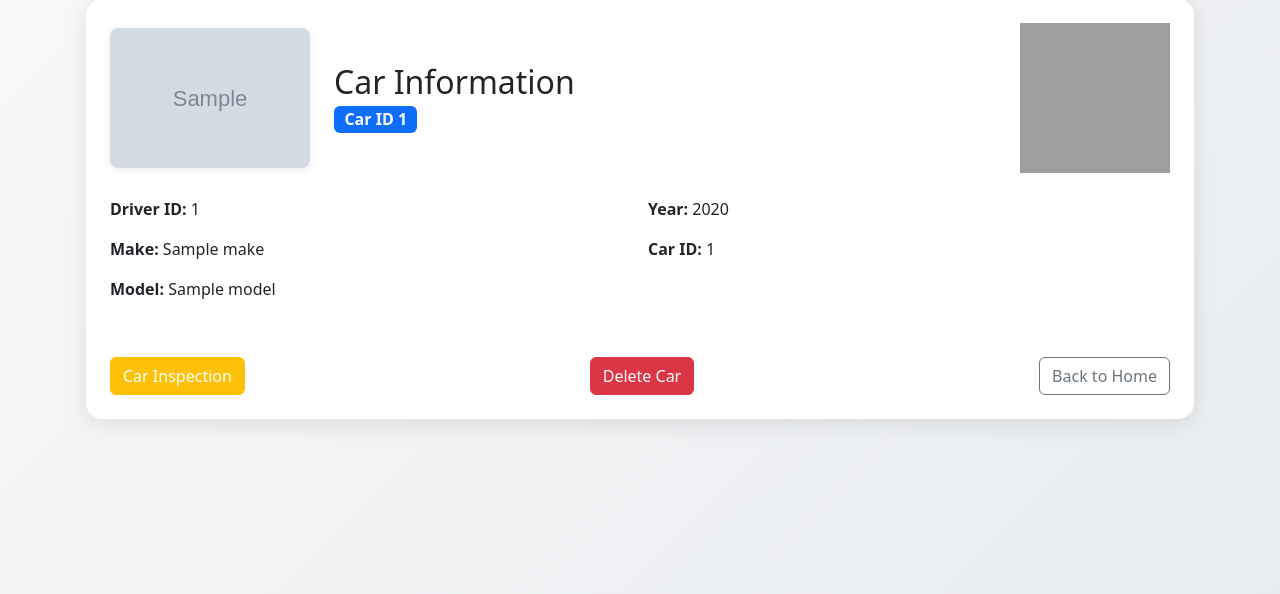
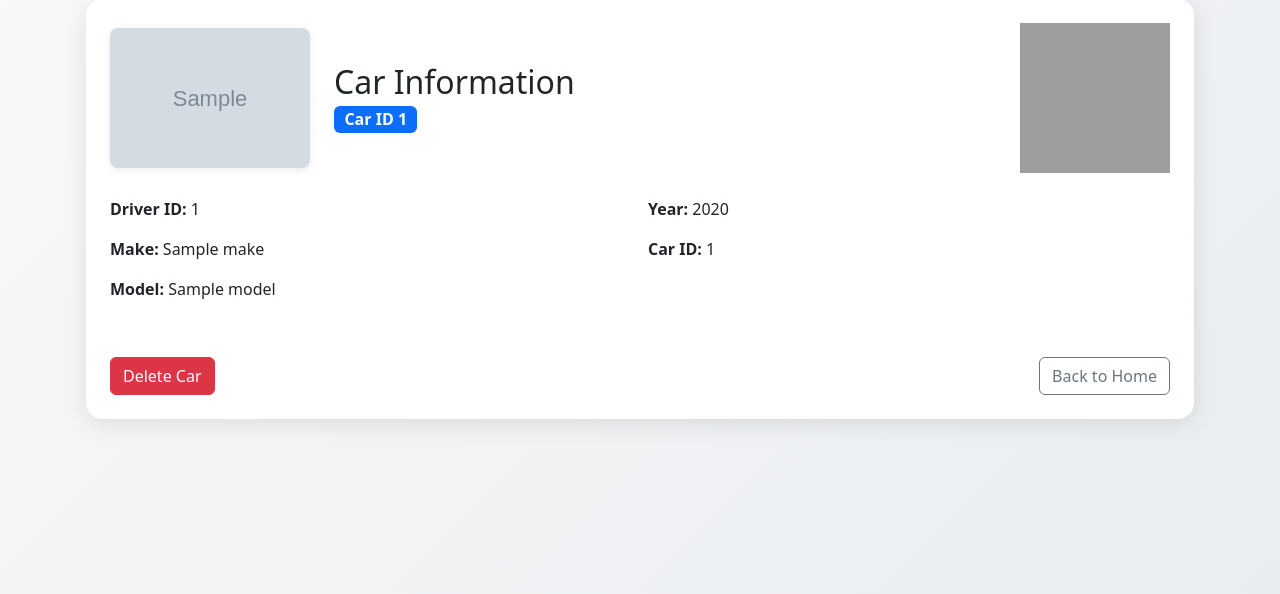
Before and after one commit to johnatrootdynamics/Race-Keeper, a Flask app: template templates/car_info.html in a window 1280 px wide. Shown: the part 99-693 px from the top of the page. Run offline with Flask 3, Linux system fonts and the light colour scheme; a user stored in the database is signed in; tables that the repository leaves empty or names only in its code hold one stand-in row (values such as "Sample post"); the template is opened without the code that fills it: most values are stand-ins (such as "Sample title", 1, 10 or a date in 2020); grey boxes marked "Sample" are stand-in pictures; data that the repository does not hold is empty; some libraries are stand-ins or nearby versions; grey boxes are pictures that could not be loaded.

Commit message:
Update car_info.html

```diff
--- a/templates/car_info.html
+++ b/templates/car_info.html
@@ -81,7 +81,6 @@
 
             <!-- Action Buttons -->
             <div class="d-grid gap-2 d-md-flex justify-content-md-between mt-4 flex-wrap">
-                <a href="{{ url_for('car_inspection') }}" class="btn btn-warning text-white">Car Inspection</a>
 
                 <form method="POST" action="{{ url_for('delete_car', car_id=car.id, driver_id=car.driver_id) }}" onsubmit="return confirm('Are you sure you want to delete this car?');">
                     <button type="submit" class="btn btn-danger">Delete Car</button>
```
